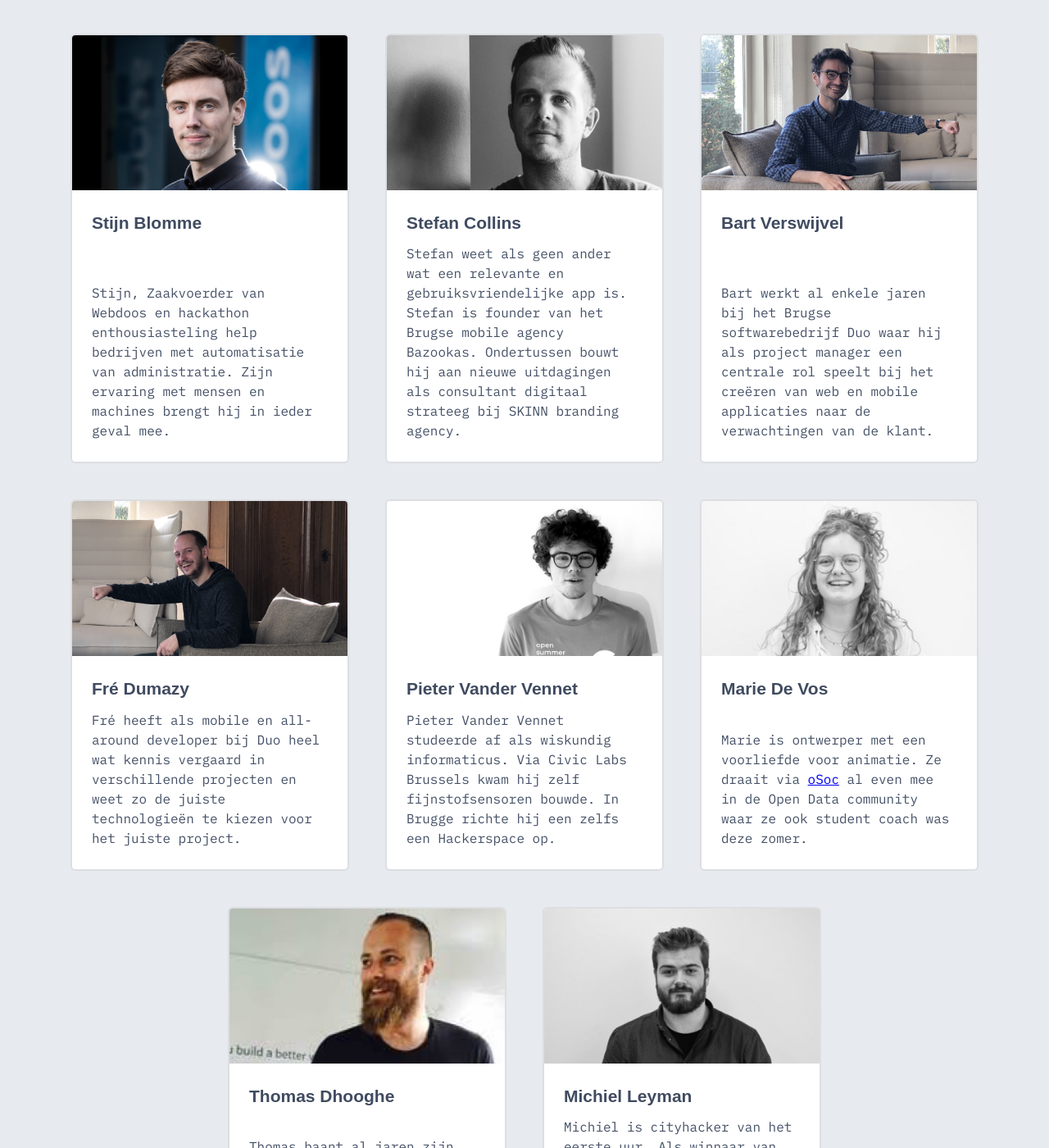
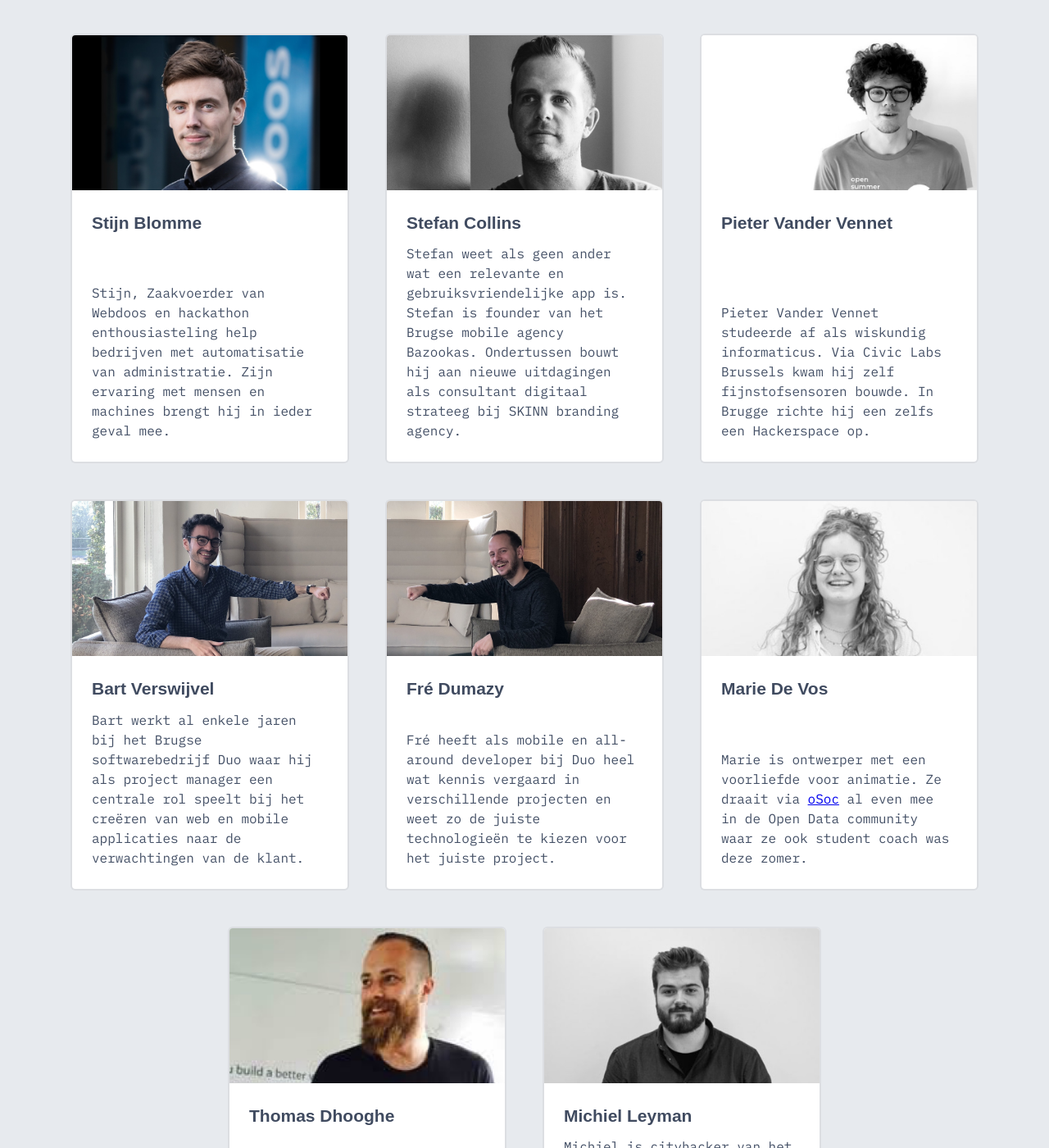
Before and after one commit to nerdlab-be/cityhacks-2019, a Jekyll site: the page built from _pages/index.markdown, in a window 1280 px wide and 1400 px high, scrolled down 2947 px. Shown: the whole window at 82% size. Built offline with Jekyll 4.4.1, drawn with Linux system fonts in a browser that asks for light colours; some web fonts are replaced; some of the changed lines change nothing that is shown.

Commit message:
changed order

```diff
--- a/_data/coaches.yml
+++ b/_data/coaches.yml
@@ -8,6 +8,11 @@
   image: jpg/stefan.jpg
   link: "https://www.skinn.be/nl"
 
+- title: Pieter Vander Vennet
+  body: Pieter Vander Vennet studeerde af als wiskundig informaticus. Via Civic Labs Brussels kwam hij zelf fijnstofsensoren bouwde. In Brugge richte hij een zelfs een Hackerspace op.
+  image: jpg/pieter.jpg
+  link: "https://github.com/pietervdvn"
+
 - title: Bart Verswijvel
   body: Bart werkt al enkele jaren bij het Brugse softwarebedrijf Duo waar hij als project manager een centrale rol speelt bij het creëren van web en mobile applicaties naar de verwachtingen van de klant.
   image: jpg/bart.jpg
@@ -17,11 +22,6 @@
   body: Fré heeft als mobile en all-around developer bij Duo heel wat kennis vergaard in verschillende projecten en weet zo de juiste technologieën te kiezen voor het juiste project.
   image: jpg/fre.jpg
   link: "https://www.duo.be/"
-
-- title: Pieter Vander Vennet
-  body: Pieter Vander Vennet studeerde af als wiskundig informaticus. Via Civic Labs Brussels kwam hij zelf fijnstofsensoren bouwde. In Brugge richte hij een zelfs een Hackerspace op.
-  image: jpg/pieter.jpg
-  link: "https://github.com/pietervdvn"
 
 - title: Marie De Vos
   body: Marie is ontwerper met een voorliefde voor animatie. Ze draait via <a href='https://osoc.be/2019'>oSoc</a> al even mee in de Open Data community waar ze ook student coach was deze zomer.
```
